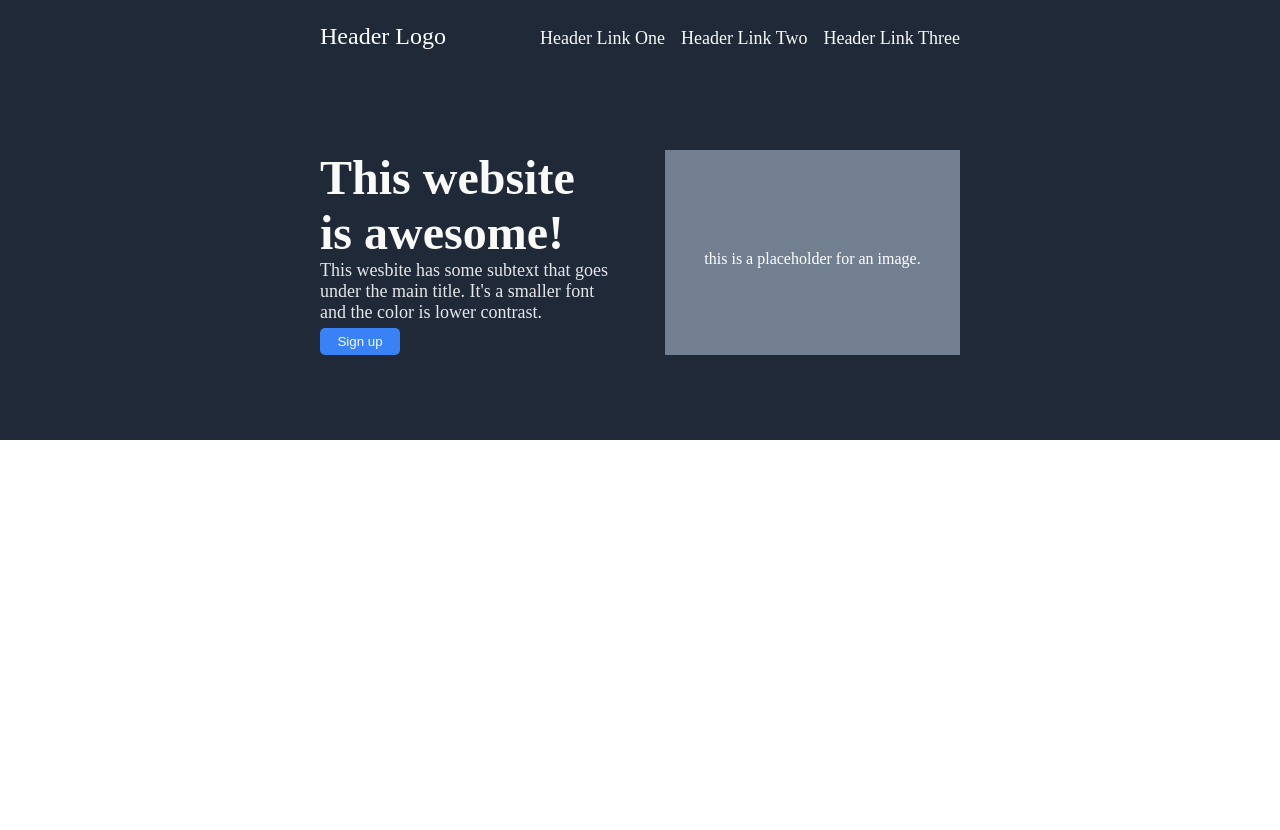
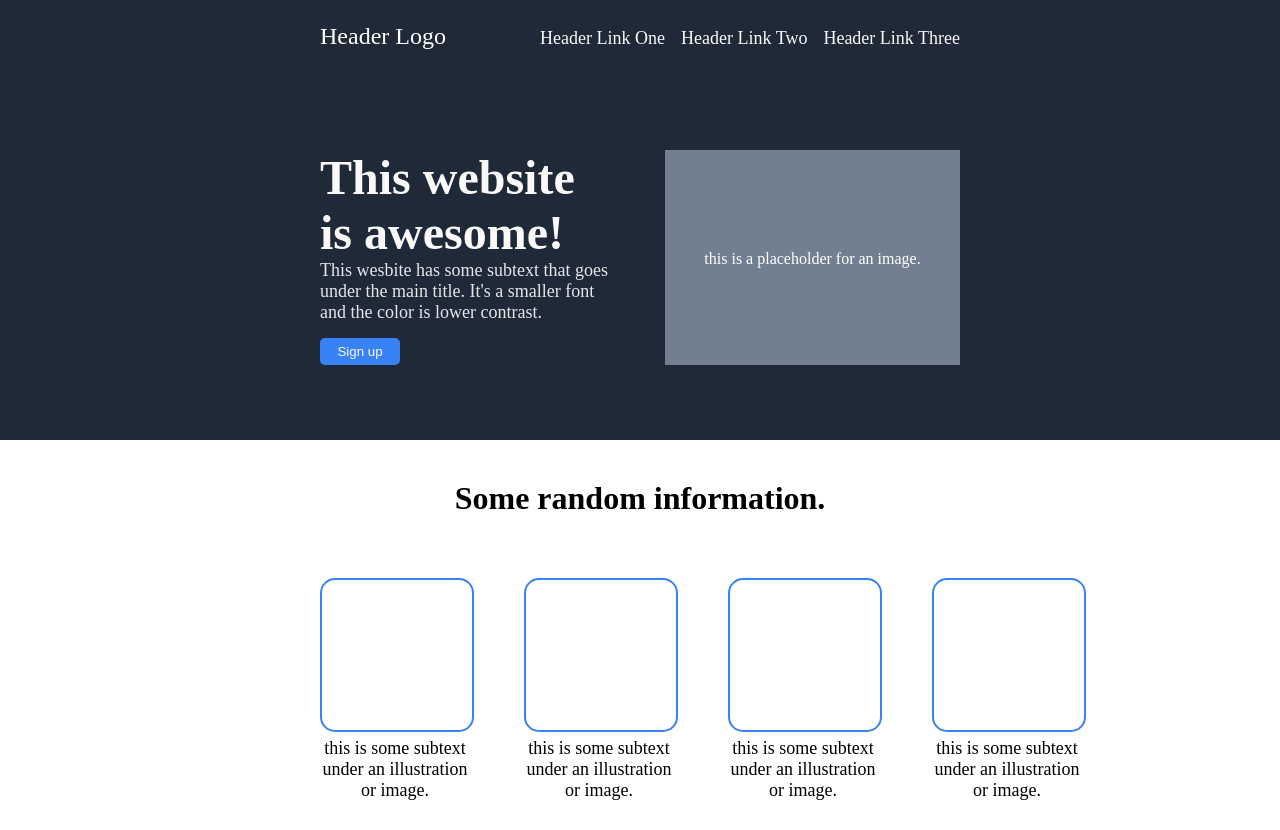
Before and after one commit to Clifford-Taylor/Odin-Landing-Page, a plain HTML site: page index.html in a window 1280 px wide. Before the commit the page ends 800 px from the top, so only its background shows below. Drawn offline with Linux system fonts and the light colour scheme.

Commit message:
create layer 2

```diff
--- a/index.html
+++ b/index.html
@@ -7,7 +7,7 @@
     </head>
 
     <body>
-        <div class="container">
+        <div class="layer1container">
             <div class="header">
                 <div class="logo">Header Logo</div>
                 <div class="link-container">
@@ -29,6 +29,27 @@
                 </div>
             </div>
         </div>
+        <div class="layer2container">
+            <h1>Some random information.</h1>
+            <div class="content">
+                <div>
+                    <div></div>
+                    <p>this is some subtext under an illustration or image.</p>
+                </div>
+                <div>
+                    <div></div>
+                    <p>this is some subtext under an illustration or image.</p>
+                </div>
+                <div>
+                    <div></div>
+                    <p>this is some subtext under an illustration or image.</p>
+                </div>
+                <div>
+                    <div></div>
+                    <p>this is some subtext under an illustration or image.</p>
+                </div>
+            </div>
+        </div>
 
     </body>
 </html>
--- a/styles.css
+++ b/styles.css
@@ -1,16 +1,17 @@
 body{
     margin: auto;
 }
-.o{
-    border: 1px solid red;
+.layer3container,
+.layer2container,
+.layer1container{
+    padding: 20px 25%;
 }
-.container{
+.layer1container{
     background: #1f2937; ;
     min-height: 400px;
     max-height: fit-content;
-    padding: 20px 25%;
 }
-.header{
+.layer1container .header{
     display: flex;
     flex-direction: row;
     align-items: center;
@@ -35,7 +36,7 @@ body{
     text-decoration: none;
     margin-top: auto;
 }
-.content{
+.layer1container .content{
     margin-top: 100px;
     display: flex;
     gap: 50px;
@@ -62,8 +63,8 @@ body{
     height: 2em;
     color: #f9faf8;
     width: 80px;
+    margin-top: 10px;
 }
-
 .content .image{
     color: white;
     background-color: rgb(113, 127, 145);
@@ -71,3 +72,36 @@ body{
     padding-top: 100px;
     flex: 1;
 }
+.layer2container{
+    max-height: fit-content;
+    min-height: 350px;
+}
+.layer2container h1{
+    text-align: center;
+    margin-top: 20px;
+}
+.layer2container .content{
+    display: flex;
+    gap: 50px;
+    width: fit-content;
+    margin: auto;
+    padding-top: 40px;
+}
+.layer2container .content div{
+    width: fit-content;
+    height: fit-content;
+}
+.layer2container .content div div{
+    border: 2px solid #3882f6;
+    border-radius: 15px;
+    width: 150px;
+    height: 150px;
+    margin-right: 0px;
+}
+.layer2container .content div p{
+    text-align: center;
+    width: 150px;
+    margin-top: 6px;
+    margin-bottom: 0px;
+    font-size: 18px;
+}
```
